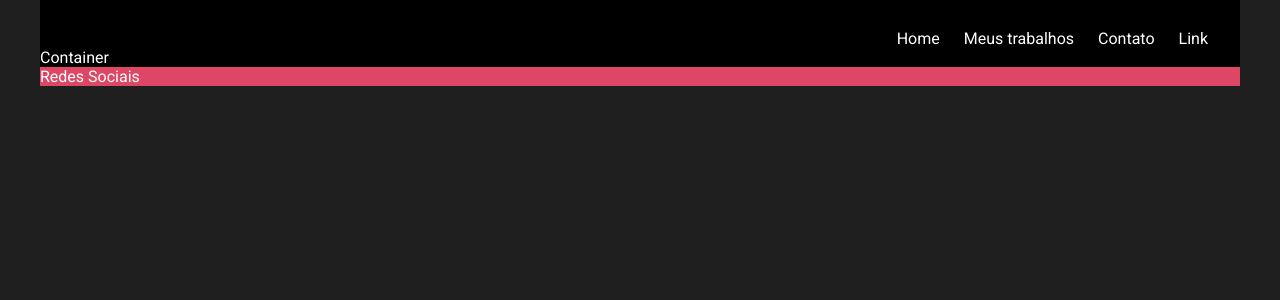
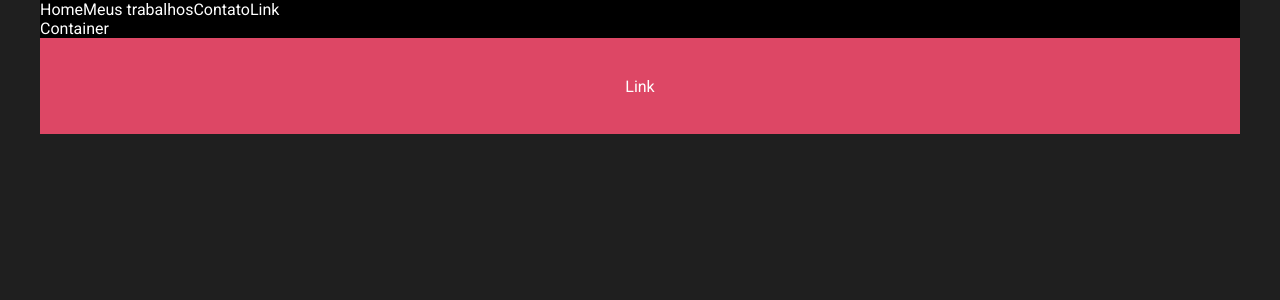
Before and after one commit to nadiduno/portfolioComunidadeToti, a React (Vite) app: page / in a window 1280 px wide. Shown: the top 300 px of the page. Built offline with nearby package versions, Linux system fonts and the light colour scheme.

Commit message:
homepage - container

```diff
--- /dev/null
+++ b/src/components/FooterLink.module.css
@@ -0,0 +1,7 @@
+.container{
+    width: 100%;
+    height: 6rem;
+    display: flex;
+    align-items: center;
+    justify-content:center;
+}
--- /dev/null
+++ b/src/components/FooterLink.tsx
@@ -0,0 +1,9 @@
+import styles from './FooterLink.module.css'
+
+export function FooterLink () {
+    return(
+        <footer className={styles.container}>
+            <p>Link</p>
+        </footer>
+    )
+}
--- a/src/components/Menu.module.css
+++ b/src/components/Menu.module.css
@@ -1,7 +1,6 @@
-.menu {
+.container {
     width: 100%;
     height: 3rem;
-
     display: flex;
     align-items: flex-end;
     justify-content: end;
--- a/src/pages/HomePage.tsx
+++ b/src/pages/HomePage.tsx
@@ -1,3 +1,4 @@
+import { FooterLink } from '../components/FooterLink'
 import { Menu } from '../components/Menu'
 import styles from './HomePage.module.css'
 
@@ -11,7 +12,7 @@ export function HomePage () {
                 <p>Container</p>
             </div>
             <footer className={styles.footersocial}>
-                <>Redes Sociais</>
+                <FooterLink />
             </footer>
         </>
   )
```
